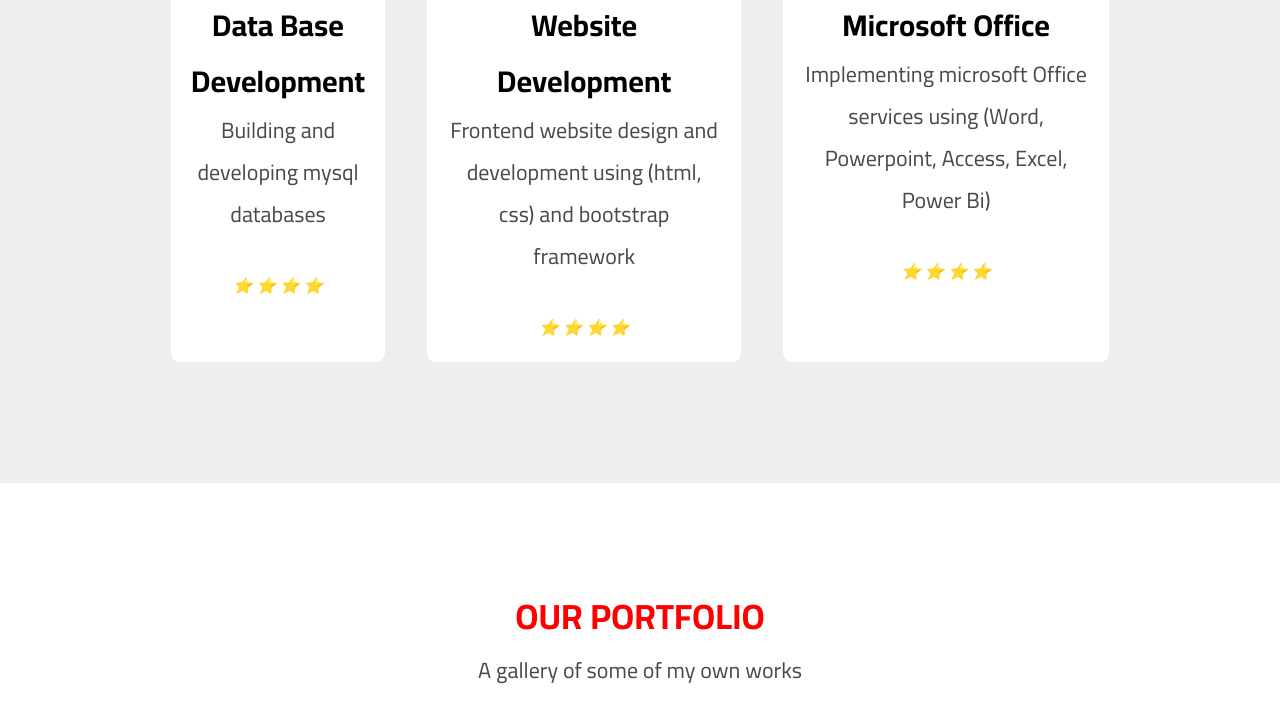
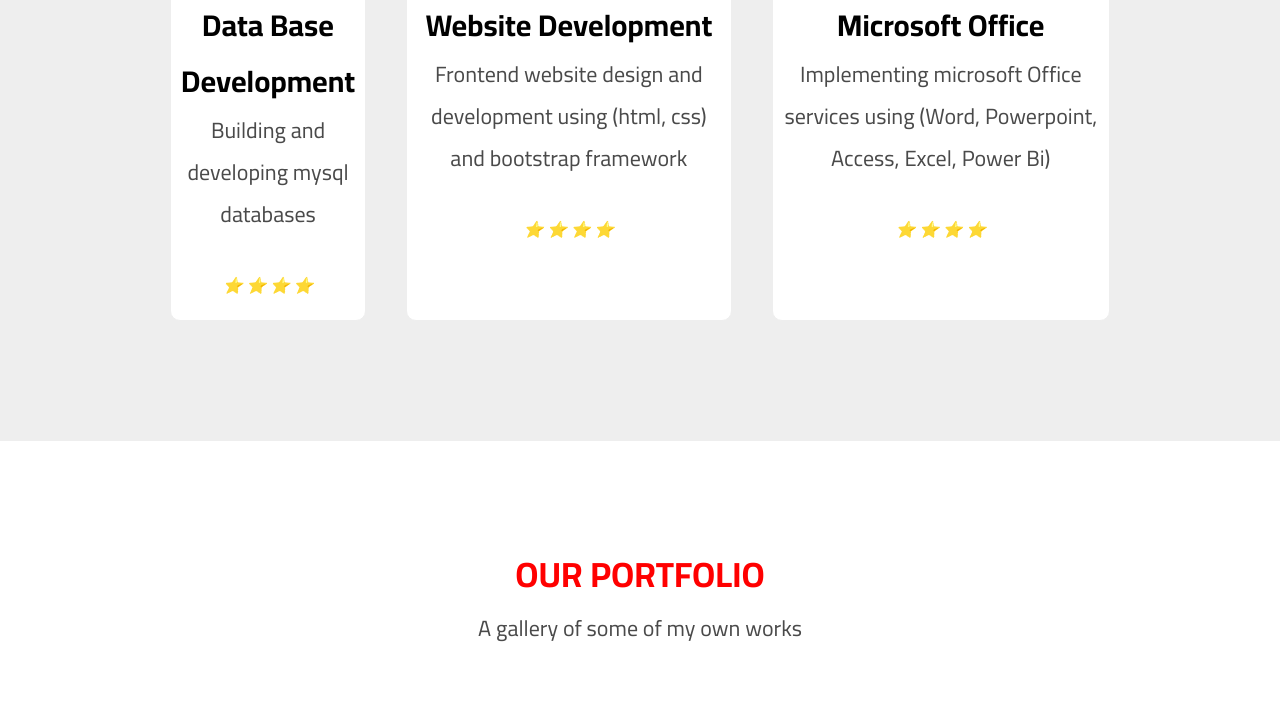
Before and after one commit to alameer77/cv_projwct, a plain HTML site: page index.html in a window 1280 px wide. Shown: the part 1162-1863 px from the top of the page. Drawn offline with Linux system fonts and the light colour scheme; a web font is replaced by a local one.

Commit message:
Update style.css

```diff
--- a/style.css
+++ b/style.css
@@ -1,7 +1,7 @@
 @import url('https://fonts.googleapis.com/css2?family=Cairo+Play:wght@200..1000&family=Cairo:wght@200..1000&display=swap');
 *{
-padding:0px;
-margin:0px;
+padding:0;
+margin:0;
 font-family:"Cairo", sans-serif;
 box-sizing:border-box;
 scroll-behavior:smooth;
@@ -146,8 +146,9 @@ display:flex;
 }
 .box {
 background-color:#ffffff;
-padding:20px;
+padding:20px 10px;
 margin:20px;
+
 border:1px solid #eee;
 border-radius:10px;
 transition:all 0.5s ease;
@@ -170,7 +171,7 @@ background-color:#fafafa;
 border-radius:5px;
 box-shadow:0 5px 5px red;
 cursor:pointer;
-transform:scale(1.5);
+transform:scale(1.3);
 
 
 }
```
